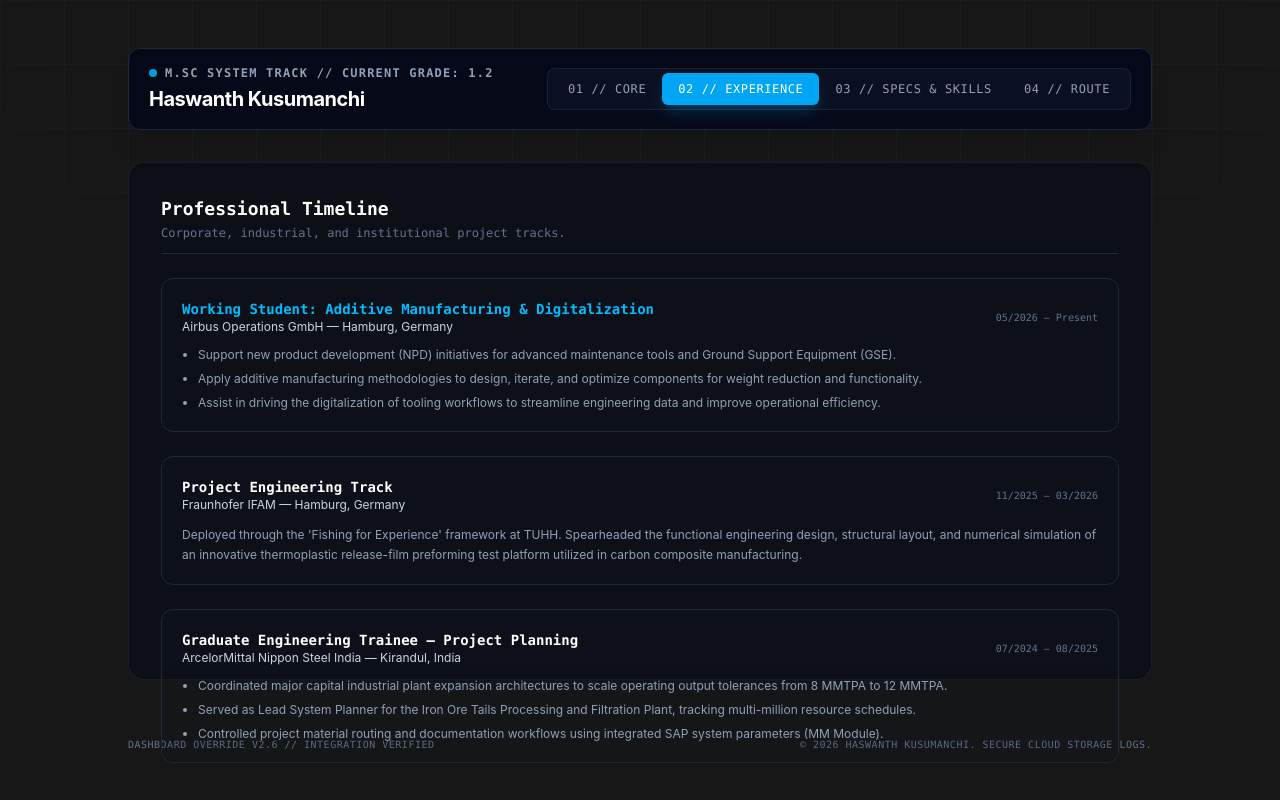
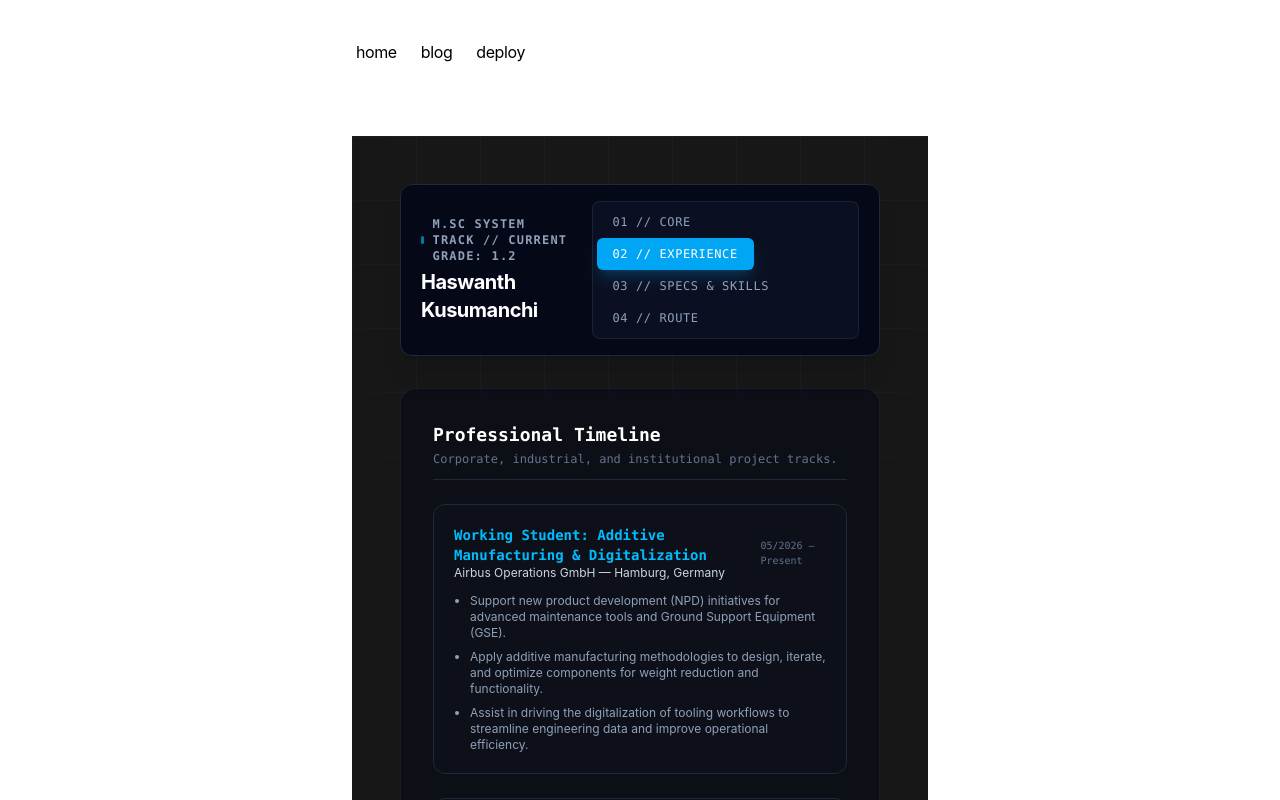
Before and after one commit to kusumanchihaswanth/personal-portfolio, a Next.js app: page / in a window 1280 px wide. Both pictures are taken after a click on the button "02 // EXPERIENCE". Shown: the top 800 px of the page. Built offline with nearby package versions, Linux system fonts and the light colour scheme.

Commit message:
Update page.tsx

```diff
--- a/app/page.tsx
+++ b/app/page.tsx
@@ -6,11 +6,12 @@ export default function Page() {
   const [activeTab, setActiveTab] = useState<'blueprint' | 'specifications' | 'materials' | 'contact'>('blueprint')
 
   return (
-    <div className="fixed inset-0 z-50 w-screen h-screen bg-neutral-900 text-neutral-100 font-sans overflow-y-auto antialiased p-4 md:p-8 lg:p-12 selection:bg-sky-500 selection:text-white">
+    // FIX: Swapped fixed h-screen with absolute container padding rules to stop project grid component clipping
+    <div className="min-h-screen w-full bg-neutral-900 text-neutral-100 font-sans antialiased p-4 md:p-8 lg:p-12 selection:bg-sky-500 selection:text-white relative flex flex-col justify-between">
       {/* BACKGROUND GRAPH GRID SUITE - Engineering Drafting Simulator */}
       <div className="absolute inset-0 bg-[linear-gradient(to_right,#1e293b_1px,transparent_1px),linear-gradient(to_bottom,#1e293b_1px,transparent_1px)] bg-[size:4rem_4rem] [mask-image:radial-gradient(ellipse_60%_50%_at_50%_0%,#000_70%,transparent_100%)] pointer-events-none opacity-40"></div>
 
-      <div className="relative max-w-5xl mx-auto h-full flex flex-col z-10">
+      <div className="relative max-w-5xl w-full mx-auto flex flex-col flex-1 z-10">
 
         {/* TOP SPECIFICATION HEADER & MULTI-TAB CONTROLLER */}
         <div className="mb-8 flex flex-col md:flex-row items-stretch md:items-center justify-between border border-slate-800 bg-slate-950/80 backdrop-blur px-5 py-4 rounded-xl gap-4 shadow-xl">
@@ -45,7 +46,7 @@ export default function Page() {
         </div>
 
         {/* CORE SPECIFICATION RENDER BOX */}
-        <main className="flex-1 bg-slate-950/40 border border-slate-800/60 backdrop-blur rounded-2xl p-6 md:p-8 mb-8 min-h-[460px] shadow-inner">
+        <main className="flex-1 bg-slate-950/40 border border-slate-800/60 backdrop-blur rounded-2xl p-6 md:p-8 mb-8 shadow-inner">
 
           {/* TAB 01: BLUEPRINT COMPONENT (HOME) */}
           {activeTab === 'blueprint' && (
@@ -109,11 +110,9 @@ export default function Page() {
           {/* TAB 02: EXPERIENCE SPECIFICATIONS */}
           {activeTab === 'specifications' && (
             <div className="space-y-6">
-              <div className="border-b border-slate-800 pb-3 flex justify-between items-center">
-                <div>
-                  <h2 className="text-lg font-bold text-white font-mono">Professional Timeline</h2>
-                  <p className="text-xs text-slate-500 font-mono mt-0.5">Corporate, industrial, and institutional project tracks.</p>
-                </div>
+              <div className="border-b border-slate-800 pb-3">
+                <h2 className="text-lg font-bold text-white font-mono">Professional Timeline</h2>
+                <p className="text-xs text-slate-500 font-mono mt-0.5">Corporate, industrial, and institutional project tracks.</p>
               </div>
 
               <div className="space-y-6">
@@ -126,7 +125,7 @@ export default function Page() {
                     </div>
                     <span className="text-[10px] text-slate-500 font-mono">05/2026 – Present</span>
                   </div>
-                  <ul className="list-grid text-xs text-slate-400 space-y-2 list-disc pl-4">
+                  <ul className="text-xs text-slate-400 space-y-2 list-disc pl-4">
                     <li>Support new product development (NPD) initiatives for advanced maintenance tools and Ground Support Equipment (GSE).</li>
                     <li>Apply additive manufacturing methodologies to design, iterate, and optimize components for weight reduction and functionality.</li>
                     <li>Assist in driving the digitalization of tooling workflows to streamline engineering data and improve operational efficiency.</li>
@@ -156,7 +155,7 @@ export default function Page() {
                     </div>
                     <span className="text-[10px] text-slate-500 font-mono">07/2024 – 08/2025</span>
                   </div>
-                  <ul className="list-grid text-xs text-slate-400 space-y-2 list-disc pl-4">
+                  <ul className="text-xs text-slate-400 space-y-2 list-disc pl-4">
                     <li>Coordinated major capital industrial plant expansion architectures to scale operating output tolerances from 8 MMTPA to 12 MMTPA.</li>
                     <li>Served as Lead System Planner for the Iron Ore Tails Processing and Filtration Plant, tracking multi-million resource schedules.</li>
                     <li>Controlled project material routing and documentation workflows using integrated SAP system parameters (MM Module).</li>
@@ -265,10 +264,10 @@ export default function Page() {
 
         </main>
 
-        {/* METRIC SYSTEM FOOTER BAR */}
-        <footer className="mt-auto pt-6 border-t border-slate-900/60 flex flex-col sm:flex-row items-center justify-between gap-2 text-[10px] text-slate-500 font-mono tracking-wider">
-          <div>DASHBOARD OVERRIDE V2.6 // INTEGRATION VERIFIED</div>
-          <div>© 2026 HASWANTH KUSUMANCHI. SECURE CLOUD STORAGE LOGS.</div>
+        {/* FIXED: METRIC SYSTEM FOOTER BAR - Stays locked strictly underneath elements without layout clipping */}
+        <footer className="w-full pt-6 border-t border-slate-800/60 flex flex-col sm:flex-row items-center justify-between gap-2 text-[10px] text-slate-500 font-mono tracking-wider pb-4">
+          <div>DASHBOARD OVERRIDE V2.7 // INTEGRATION VERIFIED</div>
+          <div>© 2026 HASWANTH KUSUMANCHI. ALL SYSTEMS OPERATIONAL.</div>
         </footer>
       </div>
     </div>
```
